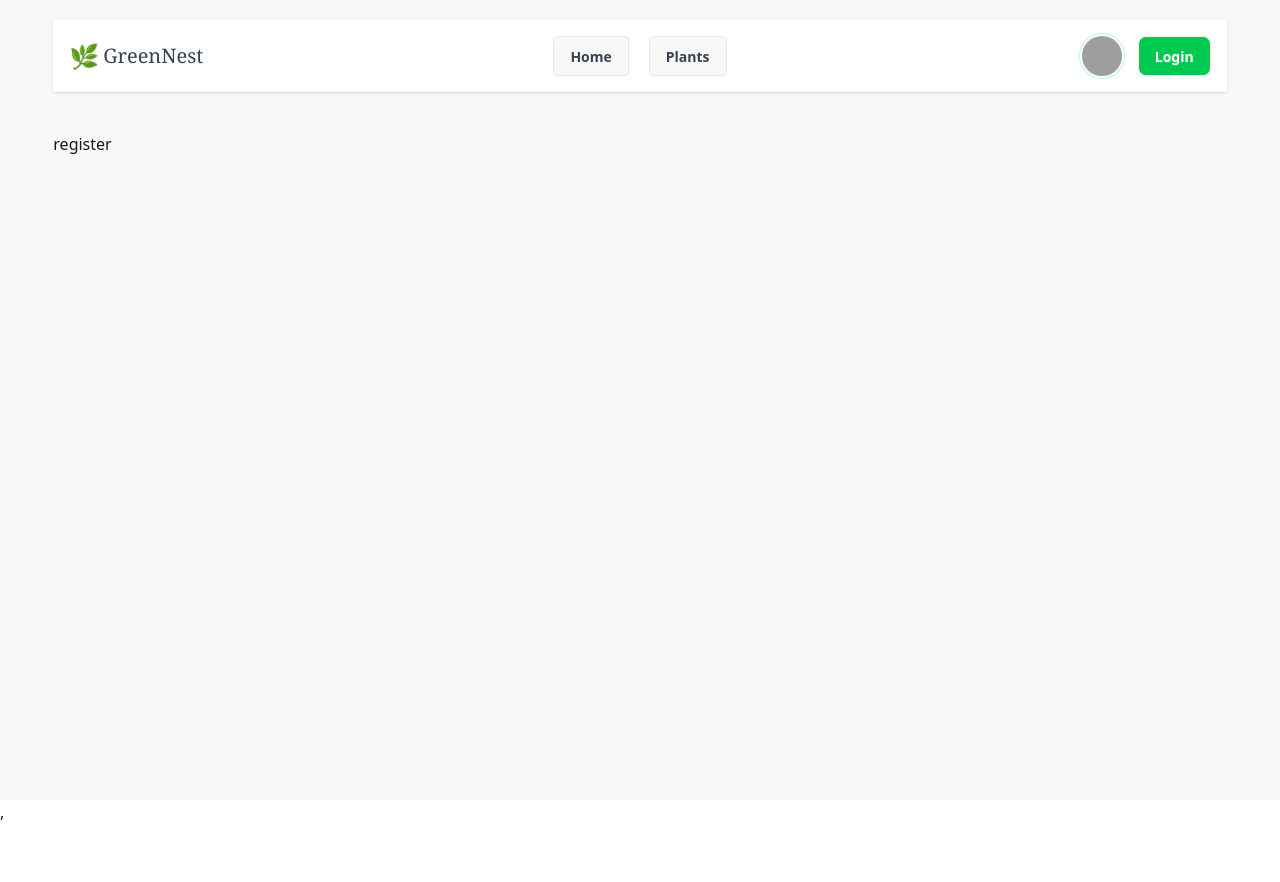
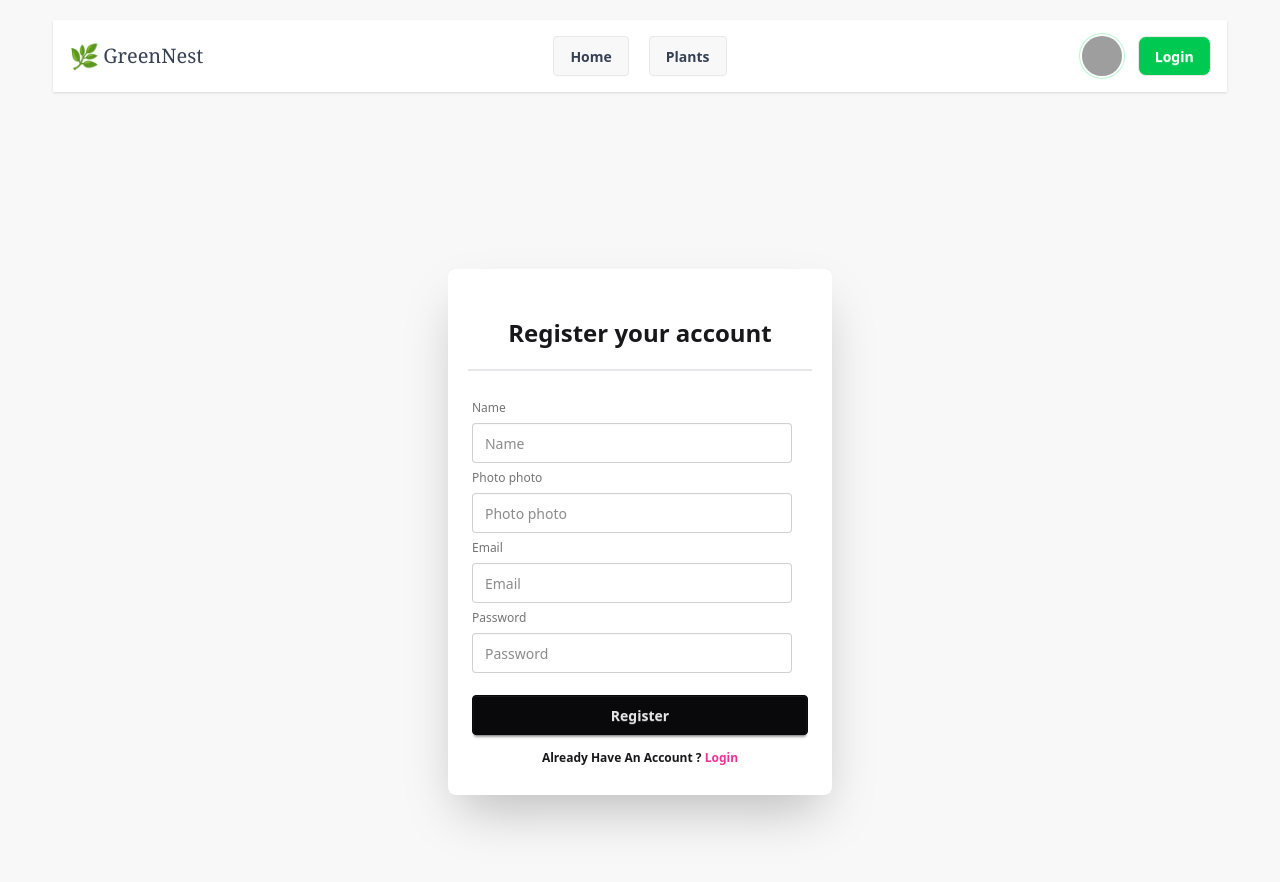
Before and after one commit to Apu4142/Green-Nest-Plant-009, a React (Vite) app: page /auth/register in a window 1280 px wide. Shown: the top 882 px of the page. Before the commit the page ends 824 px from the top, so only its background shows below. Built offline with nearby package versions, Linux system fonts and the light colour scheme; grey boxes are pictures that could not be loaded.

Commit message:
add Register input

```diff
--- a/src/pages/Register.jsx
+++ b/src/pages/Register.jsx
@@ -1,10 +1,67 @@
 import React from 'react';
+import { Link } from 'react-router';
 
 const Register = () => {
     return (
-        <div>
-            register
-        </div>
+          <div className="flex justify-center items-center min-h-screen">
+      <div className="card bg-base-100 w-full max-w-sm shrink-0 shadow-2xl">
+        <h2 className="font-bold text-2xl text-center mt-12 border-b-2 pb-5 border-gray-200 mx-5">
+          Register your account
+        </h2>
+        <form  className="card-body">
+          <fieldset className="fieldset">
+            {/* Name */}
+            <label className="label">Name</label>
+            <input
+              name="name"
+              type="text"
+              className="input"
+              placeholder="Name"
+              required
+            />
+
+            {/*Photo photo */}
+            <label className="label">Photo photo</label>
+            <input
+              name="photo"
+              type="text"
+              className="input"
+              placeholder="Photo photo"
+              required
+            />
+            {/* email */}
+            <label className="label">Email</label>
+            <input
+              name="email"
+              type="email"
+              className="input"
+              placeholder="Email"
+              required
+            />
+
+            {/* password */}
+            <label className="label">Password</label>
+            <input
+              name="password"
+              type="password"
+              className="input"
+              placeholder="Password"
+              required
+            />
+
+            <button type="submit" className="btn btn-neutral mt-4">
+              Register
+            </button>
+            <p className="font-bold text-center pt-2">
+              Already Have An Account ?{" "}
+              <Link className="text-secondary" to={"/auth/login"}>
+                Login
+              </Link>
+            </p>
+          </fieldset>
+        </form>
+      </div>
+    </div>
     );
 };
 
```
